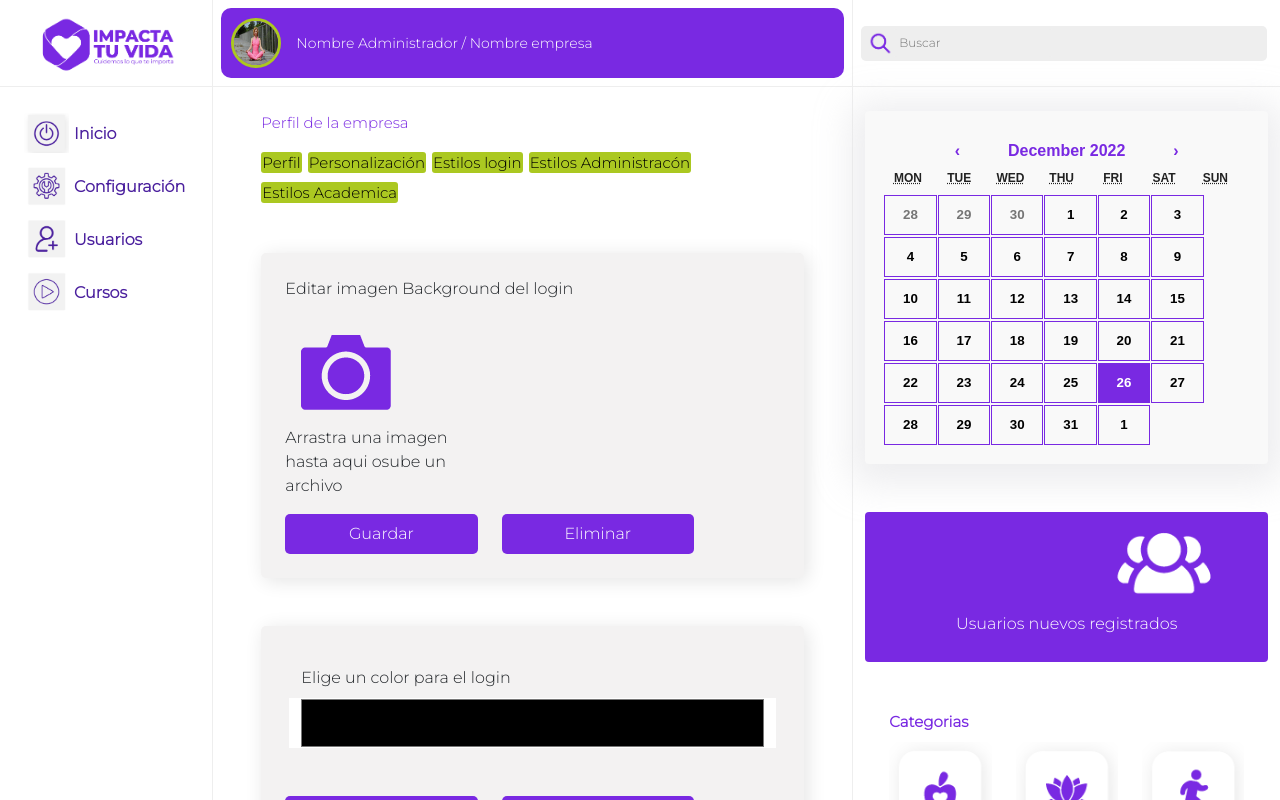
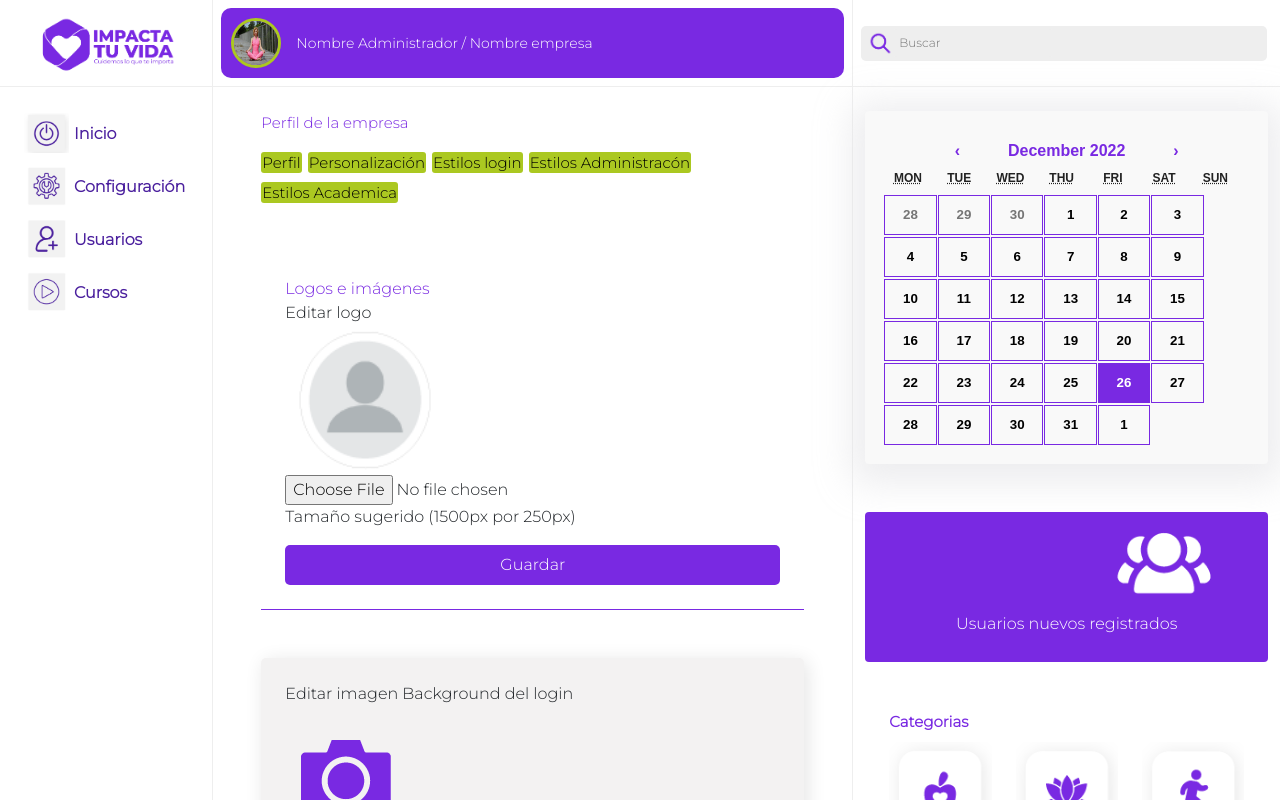
Before and after one commit to anfemoca19/proyecto_impacta, a React (Create React App) app: page /personalization in a window 1280 px wide. Shown: the top 800 px of the page. Built offline with nearby package versions, Linux system fonts and the light colour scheme.

Commit message:
se agrega componente de prsoanilzacion par amodificar imagen de perfil

```diff
--- a/src/pages/Personalization/personalization.jsx
+++ b/src/pages/Personalization/personalization.jsx
@@ -41,7 +41,30 @@ export default function Personalization() {
         <div className="container-fluid ">
           <span className="style-title ">Perfil de la empresa</span>
           <Menu />
-
+          <div className="p-4 mb-5 container-fluid line-divider-boton">
+            <div className="row">
+              <div className=" grid-container">
+                <span className="style-title-logos">Logos e imágenes</span>
+              </div>
+            </div>
+            <div className="row">
+              <div className=" grid-container">
+                <span>Editar logo</span>
+                <img className="style-img-perfil" src={icon_user_logo} alt="" />
+              </div>
+            </div>
+            <div className="row">
+              <div className=" grid-container">
+                <Input type="file" />
+                <span>Tamaño sugerido (1500px por 250px)</span>
+              </div>
+            </div>
+            <div className="row">
+              <div className="col-12 mt-3">
+                <Button>Guardar</Button>
+              </div>
+            </div>
+          </div>
           <div className="p-4 box-container mb-5 container-fluid p-4">
             <div className="row">
               <div className="container-arrastra">
```
